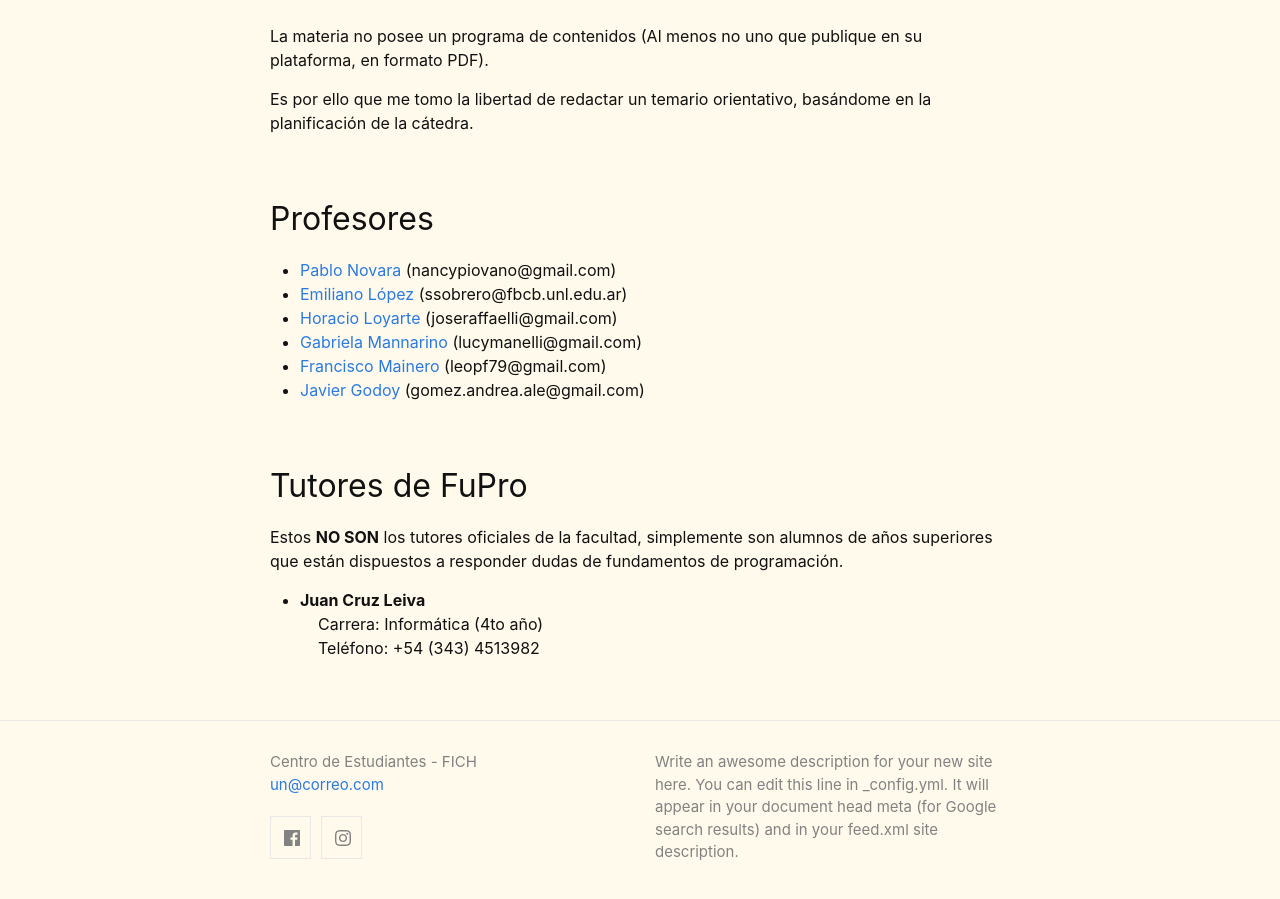
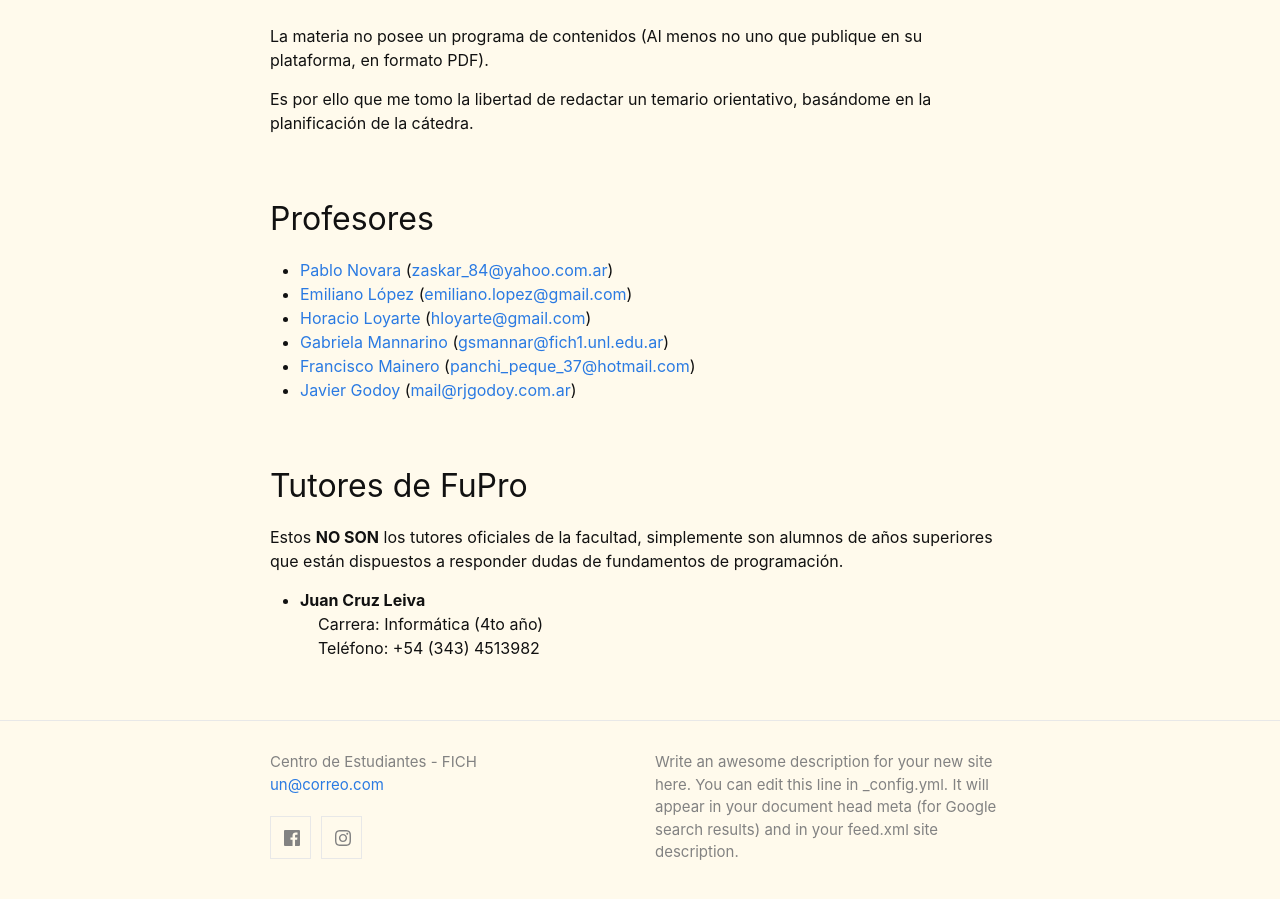
Before and after one commit to IJuanI/estudios, a Jekyll site: the page built from Materias/FP2020/contenido.md, in a window 1280 px wide and 900 px high, scrolled down 554 px. Built offline with Jekyll 4.4.1, drawn with Linux system fonts in a browser that asks for light colours; comment, search, counter and statistics services are not loaded.

Commit message:
Actualizar datos de contacto de profesores

```diff
--- a/Materias/FP2020/contenido.md
+++ b/Materias/FP2020/contenido.md
@@ -18,12 +18,12 @@ La materia no posee un programa de contenidos (Al menos no uno que publique en s
 Es por ello que me tomo la libertad de redactar un temario orientativo, basándome en la planificación de la cátedra.
 
 ## Profesores
-- [Pablo Novara](http://e-fich.unl.edu.ar/moodle27/user/view.php?id=1264&course=473) (nancypiovano@gmail.com)
-- [Emiliano López](http://e-fich.unl.edu.ar/moodle27/user/view.php?id=1029&course=473) (ssobrero@fbcb.unl.edu.ar)
-- [Horacio Loyarte](http://e-fich.unl.edu.ar/moodle27/user/view.php?id=5059&course=473) (joseraffaelli@gmail.com)
-- [Gabriela Mannarino](http://e-fich.unl.edu.ar/moodle27/user/view.php?id=2192&course=473) (lucymanelli@gmail.com)
-- [Francisco Mainero](http://e-fich.unl.edu.ar/moodle27/user/view.php?id=208&course=473) (leopf79@gmail.com)
-- [Javier Godoy](http://e-fich.unl.edu.ar/moodle27/user/view.php?id=1026&course=473) (gomez.andrea.ale@gmail.com)
+- [Pablo Novara](http://e-fich.unl.edu.ar/moodle27/user/view.php?id=212&course=489) ([zaskar_84@yahoo.com.ar](mailto:zaskar_84@yahoo.com.ar))
+- [Emiliano López](http://e-fich.unl.edu.ar/moodle27/user/view.php?id=1200&course=489) ([emiliano.lopez@gmail.com](mailto:emiliano.lopez@gmail.com))
+- [Horacio Loyarte](http://e-fich.unl.edu.ar/moodle27/user/view.php?id=219&course=489) ([hloyarte@gmail.com](mailto:hloyarte@gmail.com))
+- [Gabriela Mannarino](http://e-fich.unl.edu.ar/moodle27/user/view.php?id=2632&course=489) ([gsmannar@fich1.unl.edu.ar](mailto:gsmannar@fich1.unl.edu.ar))
+- [Francisco Mainero](http://e-fich.unl.edu.ar/moodle27/user/view.php?id=2133&course=489) ([panchi_peque_37@hotmail.com](mailto:panchi_peque_37@hotmail.com))
+- [Javier Godoy](http://e-fich.unl.edu.ar/moodle27/user/view.php?id=1957&course=489) ([mail@rjgodoy.com.ar](mailto:mail@rjgodoy.com.ar))
 
 
 ## Tutores de FuPro
```
Also changed, not shown: Materias/MB2020/contenido.md (+6 -6 lines), Materias/QG2020/contenido.md (+8 -8 lines).
